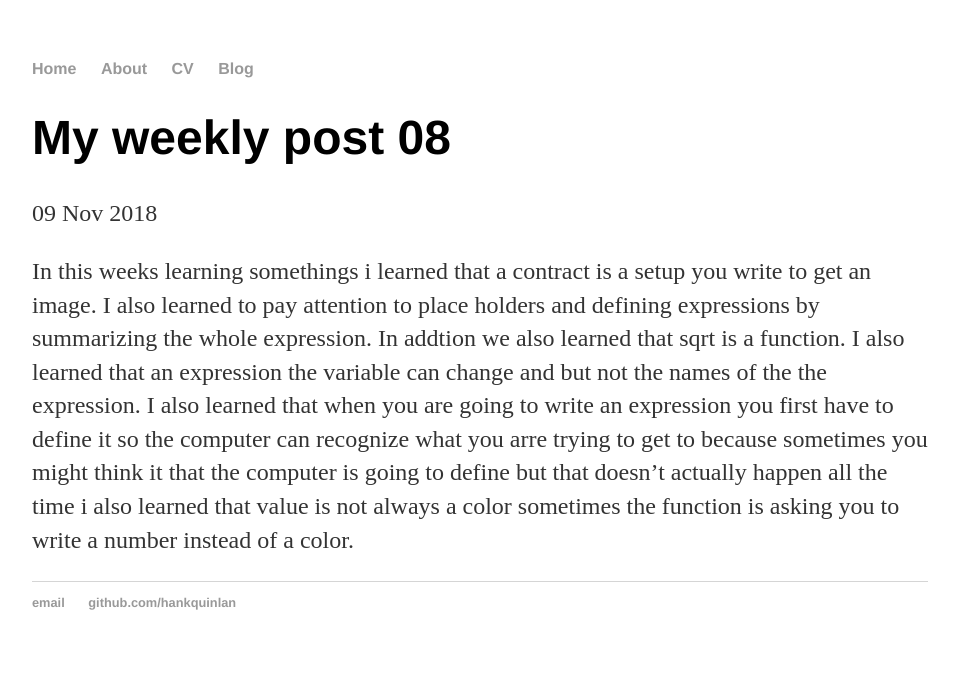
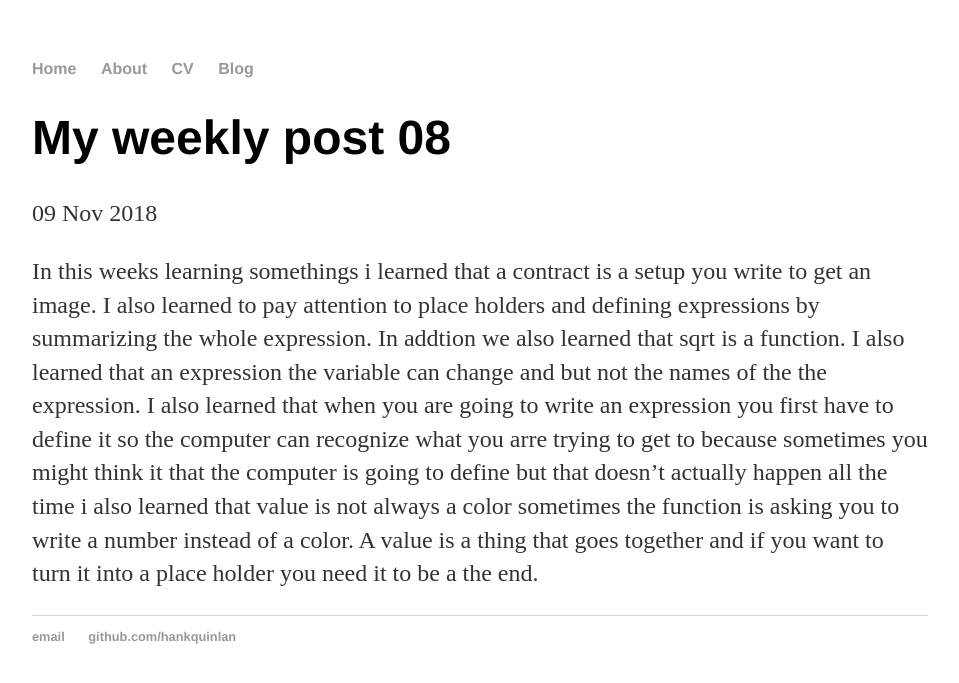
Before and after one commit to milosiss6344/milosiss6344.github.io, a Jekyll site: the page built from _posts/2018-11-09-Weekly-Reflection-08.md, in a window 1280 px wide. Shown: the top 683 px of the page, without its empty margins (160-1119 px from the left). Built offline with Jekyll 4.4.1, drawn with Linux system fonts in a browser that asks for light colours.

Commit message:
Update 2018-11-09-Weekly-Reflection-08.md

```diff
--- a/_posts/2018-11-09-Weekly-Reflection-08.md
+++ b/_posts/2018-11-09-Weekly-Reflection-08.md
@@ -5,4 +5,4 @@ date: 2018-11-09
 ---
 
 
-In this weeks learning somethings i learned that a contract is a setup you write to get an image. I also learned to pay attention to place holders and defining expressions by summarizing the whole expression. In addtion we also learned that sqrt is a function. I also learned that an expression the variable can change and but not the names of the the expression. I also learned that when you are going to write an expression you first have to define it so the computer can recognize what you arre trying to get to  because sometimes you might think it that the computer is going to define but that doesn't actually happen all the time i also learned that value is not always a color sometimes the function is asking you to write a number instead of a color.
+In this weeks learning somethings i learned that a contract is a setup you write to get an image. I also learned to pay attention to place holders and defining expressions by summarizing the whole expression. In addtion we also learned that sqrt is a function. I also learned that an expression the variable can change and but not the names of the the expression. I also learned that when you are going to write an expression you first have to define it so the computer can recognize what you arre trying to get to  because sometimes you might think it that the computer is going to define but that doesn't actually happen all the time i also learned that value is not always a color sometimes the function is asking you to write a number instead of a color. A value is a thing that goes together and if you want to turn it into a place holder you need it to be a the end.
```
